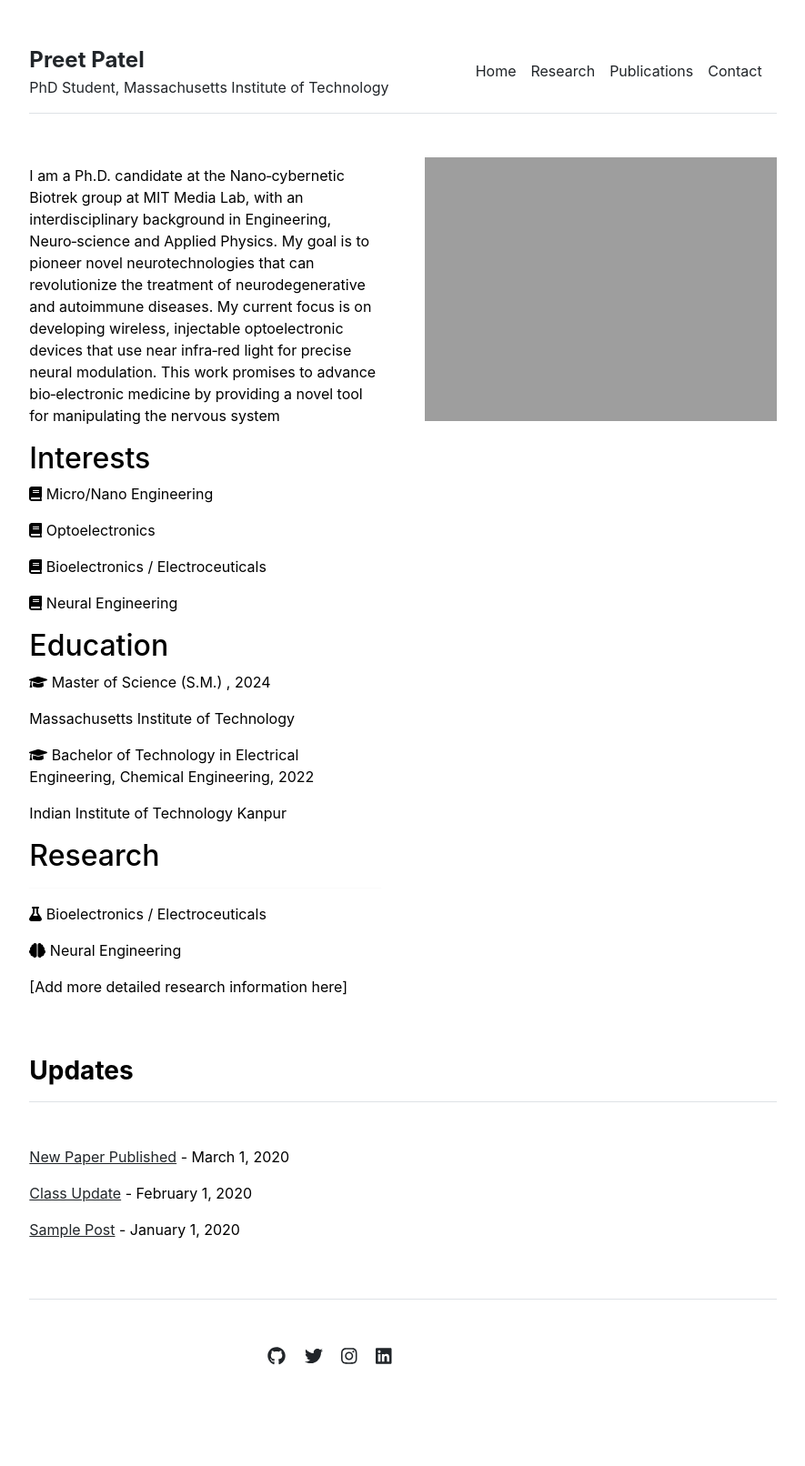
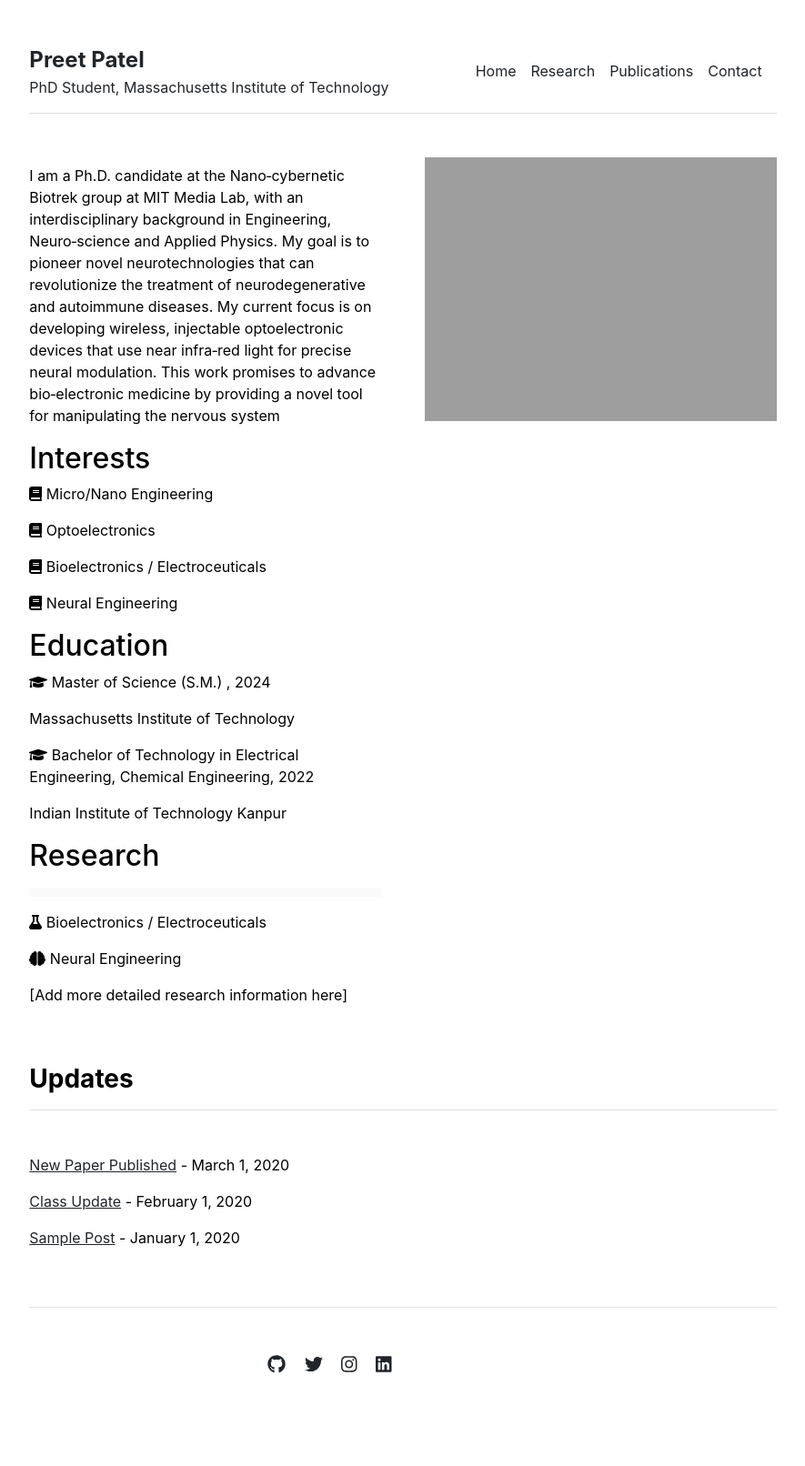
Before and after one commit to preet-mit/preet-mit, a Jekyll site: the page built from index.md, in a window 1280 px wide. Shown: the whole page at 91% size, without its empty margins (197-1082 px from the left). Built offline with Jekyll 4.4.1, drawn with Linux system fonts in a browser that asks for light colours.

Commit message:
Update index.md

```diff
--- a/index.md
+++ b/index.md
@@ -26,7 +26,7 @@ Indian Institute of Technology Kanpur
 
 ## Research
 
-<hr style="width:100%; margin-left:0; border:0; border-top:1px solid #eee;">
+<hr style="width:100%; margin-left:0; border:0; border-top:10px solid #eee;">
 
 {% assign research-page = site.pages | where: "path", "research.md" | first %}
 {{ research-page.content }}
```
